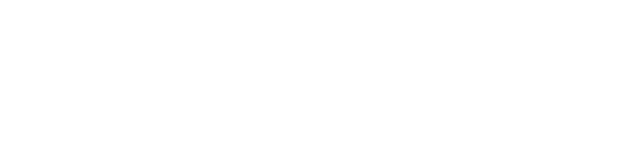
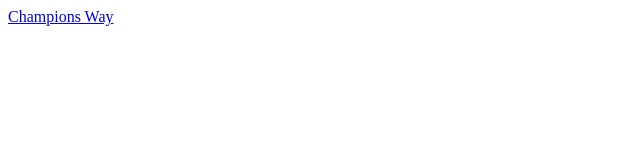
Before and after one commit to lincolnlim80/NewLaunch, a plain HTML site: page index.html in a window 1280 px wide. Shown: the whole page, without its empty margins (0-640 px from the left). Drawn offline with Linux system fonts and the light colour scheme.

Commit message:
Update index.html

```diff
--- a/index.html
+++ b/index.html
@@ -3,6 +3,7 @@
 <html lang="en-US">
 <head>
     <title>New Projects - Condominium</title>
+<a href="ChampionsWay.html">Champions Way</a>
 </head>
 <body>
 </body>
```
